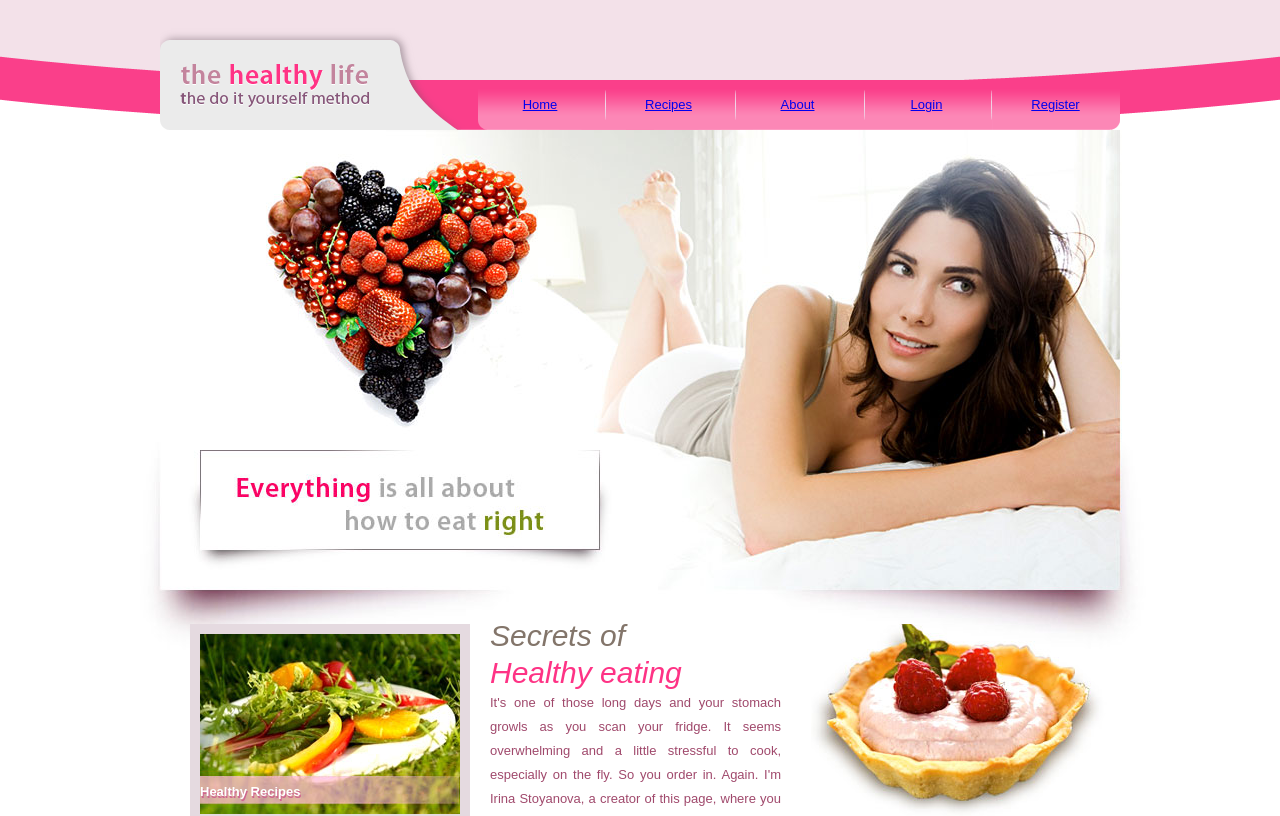
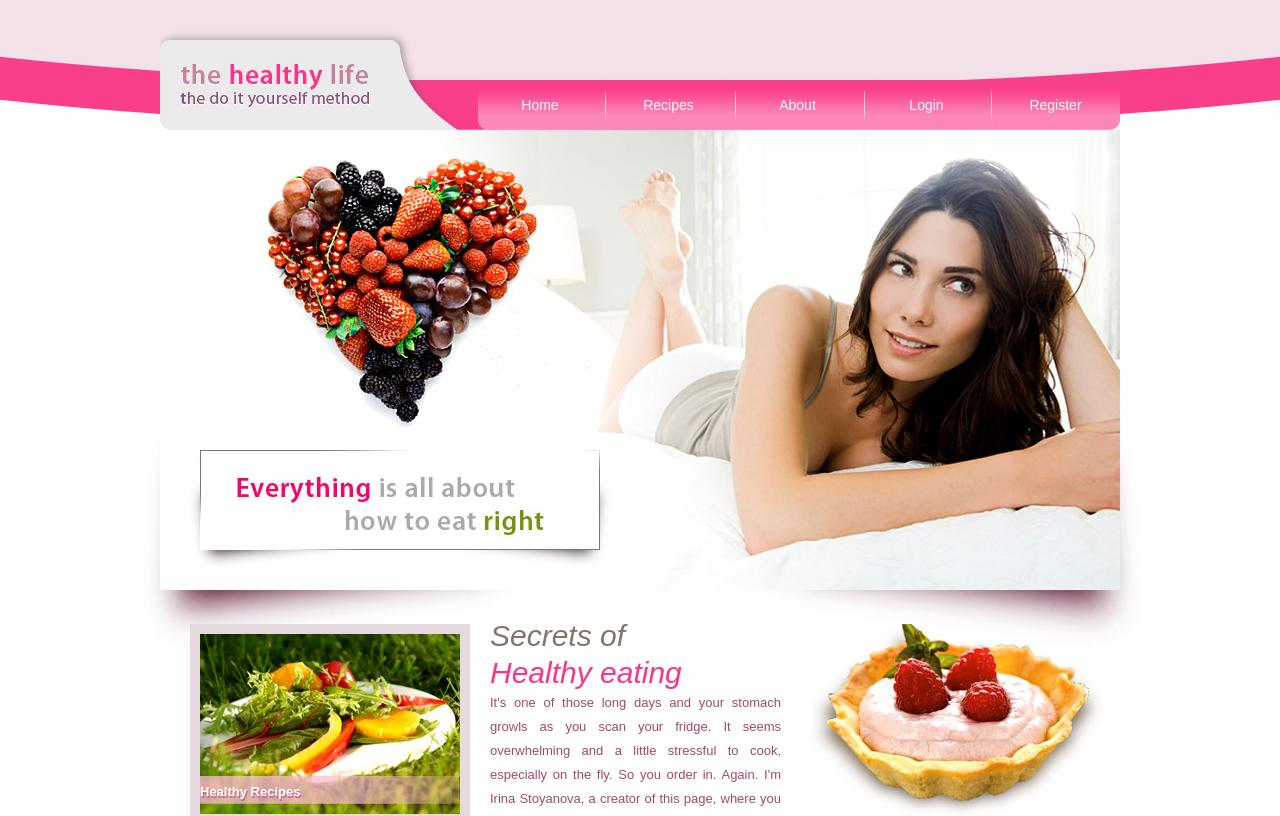
Before and after one commit to irinaisheree/React-cookbook-project, a React (Vite) app in the folder client/: page / in a window 1280 px wide. Shown: the top 816 px of the page. Built offline with nearby package versions, Linux system fonts and the light colour scheme.

Commit message:
fixed the navigation css

```diff
--- a/client/public/css/style.css
+++ b/client/public/css/style.css
@@ -1351,3 +1351,16 @@ p a:hover {
 	margin-left: auto; /* Pushes the likes count to the right end of the li */
 	font-weight: bold;
   }
+
+  /* navigation */
+  #header ul li a {
+    display: block;
+    color: #fffbff; /* White text color */
+    line-height: 50px;
+    font-size: 14px; /* Slightly larger font size */
+    text-transform: capitalize;
+    text-decoration: none; /* Remove underline */
+    font-weight: normal; /* Normal font weight */
+    padding: 0 15px; /* Horizontal padding for spacing */
+    transition: background-color 0.3s, color 0.3s, text-shadow 0.3s; /* Smooth transitions */
+}
--- a/client/src/components/navigation/Navigation.jsx
+++ b/client/src/components/navigation/Navigation.jsx
@@ -1,6 +1,7 @@
 import React from 'react';
 import { NavLink } from 'react-router-dom';
 import { useAuth } from '../../contexts/userContext'; // Import the custom hook
+
 
 export default function Navigation() {
   const { user, logout } = useAuth(); // Get user and logout from context
@@ -12,42 +13,59 @@ export default function Navigation() {
       </div>
       <ul>
         <li className="first">
-					<NavLink to="/">Home</NavLink>
+          <NavLink to="/" className={({ isActive }) => isActive ? 'active' : ''}>
+            Home
+          </NavLink>
         </li>
 
         <li>
-					<NavLink to="/recipes">Recipes</NavLink>
+          <NavLink to="/recipes" className={({ isActive }) => isActive ? 'active' : ''}>
+            Recipes
+          </NavLink>
         </li>
 
-				{/* Conditional rendering based on authentication */}
         {!user ? (
           <>
             <li>
-							<NavLink to="/about">About</NavLink>
+              <NavLink to="/about" className={({ isActive }) => isActive ? 'active' : ''}>
+                About
+              </NavLink>
             </li>
             <li>
-							<NavLink to="/auth/login">Login</NavLink>
+              <NavLink to="/auth/login" className={({ isActive }) => isActive ? 'active' : ''}>
+                Login
+              </NavLink>
             </li>
             <li>
-							<NavLink to="/auth/register">Register</NavLink>
+              <NavLink to="/auth/register" className={({ isActive }) => isActive ? 'active' : ''}>
+                Register
+              </NavLink>
             </li>
           </>
         ) : (
           <>
             <li>
-							<NavLink to="/profile">Profile</NavLink>
+              <NavLink to="/profile" className={({ isActive }) => isActive ? 'active' : ''}>
+                Profile
+              </NavLink>
             </li>
             <li>
-							<NavLink to="/add">Add Recipe</NavLink>
+              <NavLink to="/add" className={({ isActive }) => isActive ? 'active' : ''}>
+                Add Recipe
+              </NavLink>
             </li>
             <li>
-							<NavLink onClick={logout}>Logout</NavLink>
+              <NavLink onClick={logout} className="button">
+                Logout
+              </NavLink>
             </li>
           </>
         )}
 
         <li className="last">
-					<NavLink to="/contact">Contact Us</NavLink>
+          <NavLink to="/contact" className={({ isActive }) => isActive ? 'active' : ''}>
+            Contact Us
+          </NavLink>
         </li>
       </ul>
     </div>
--- a/client/src/components/profile/Profile.jsx
+++ b/client/src/components/profile/Profile.jsx
@@ -1,5 +1,6 @@
 import React, { useState, useEffect } from 'react';
 import { useAuth } from '../../contexts/userContext'; // Adjust path as needed
+import { Link } from 'react-router-dom'; // Import Link from react-router-dom
 
 const Profile = () => {
   const { user, isLoggedIn } = useAuth();
@@ -78,7 +79,9 @@ const Profile = () => {
             {likedRecipes.map(recipe => (
               <li key={recipe._id}>
                 <div className="recipe-info">
-                  <img src={recipe.imageUrl} alt={recipe.title} />
+                  <Link to={`/recipes/${recipe._id}`}>
+                    <img src={recipe.imageUrl} alt={recipe.title} />
+                  </Link>
                   <p>{recipe.title}</p>
                 </div>
                 <input
@@ -96,7 +99,9 @@ const Profile = () => {
             {addedRecipes.map(recipe => (
               <li key={recipe._id}>
                 <div className="recipe-info">
-                  <img src={recipe.imageUrl} alt={recipe.title} />
+                  <Link to={`/recipes/${recipe._id}`}>
+                    <img src={recipe.imageUrl} alt={recipe.title} />
+                  </Link>
                   <p>{recipe.title}</p>
                   <p className="likes-count">Likes: {recipe.likes?.length || 0}</p>
                 </div>
```
Lines whose indentation alone changed are shown as unchanged.
